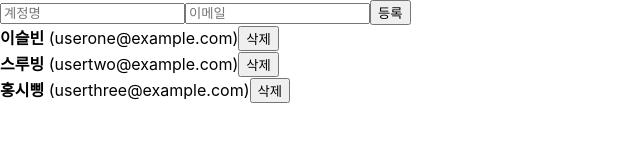
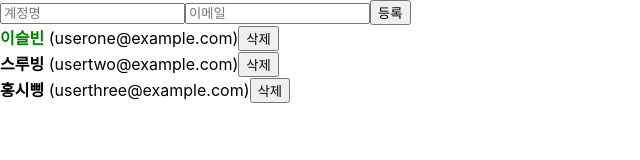
Before and after one commit to seulblin/react_study, a React (Create React App) app: page / in a window 1280 px wide. Shown: the top 160 px of the page, without its empty margins (0-640 px from the left). Built offline with nearby package versions, Linux system fonts and the light colour scheme.

Commit message:
배열안에 있는 특정 항목 수정하기

```diff
--- a/src/App.js
+++ b/src/App.js
@@ -25,17 +25,20 @@
     {
      id: 1,
      username: '이슬빈',
-     email: 'userone@example.com'
+     email: 'userone@example.com',
+     active: true,
     },
     {
       id: 2,
       username: '스루빙',
-      email: 'usertwo@example.com'
+      email: 'usertwo@example.com',
+      active: false,
      },
      {
       id: 3,
       username: '홍시삥',
-      email: 'userthree@example.com'
+      email: 'userthree@example.com',
+      active: false,
      }
   ]);
 
@@ -61,6 +64,15 @@
     setUsers(users.filter(user => user.id !== id));
   };
 
+  const onToggle = id => {
+    setUsers(users.map(
+      user => user.id === id
+      ? {...user, active: !user.active}
+      : user
+    ));
+  };
+
+
   return (
     <>
     <CreateUser
@@ -69,7 +81,7 @@
       onChange={onChange}
       onCreate={onCreate}
      />
-    <UserList users={users} onRemove={onRemove} />
+    <UserList users={users} onRemove={onRemove} onToggle={onToggle} />
     </>
   );
 }
--- a/src/UserList.js
+++ b/src/UserList.js
@@ -2,17 +2,26 @@
 
 
 //삭제 버튼이 눌릴 때,  onRemove가 동작하기!
-function User({ user, onRemove }) {
-  const { username, email, id} = user;
+function User({ user, onRemove, onToggle }) {
+  const { username, email, id, active} = user;
   return(
     <div>
-        <b>{username}</b> <span>({email})</span>
+        <b style={{
+          color: active ? 'green' : 'black',
+          cursor: 'pointer'
+        }}
+        onClick={() => onToggle(id)}
+        >
+        {username}
+        </b>
+        &nbsp;
+        <span>({email})</span>
         <button onClick={() => onRemove(id)}>삭제</button>
     </div>
   );
 }
 
-function UserList({ users, onRemove }){
+function UserList({ users, onRemove, onToggle }){
     return(
     <div>
       {
@@ -22,6 +31,7 @@
               user={user}
               key={user.id}
               onRemove={onRemove}
+              onToggle={onToggle}
             />
           )
         )
```
Also changed, not shown: 1 other file (tests, documents, lock files or other folders).
